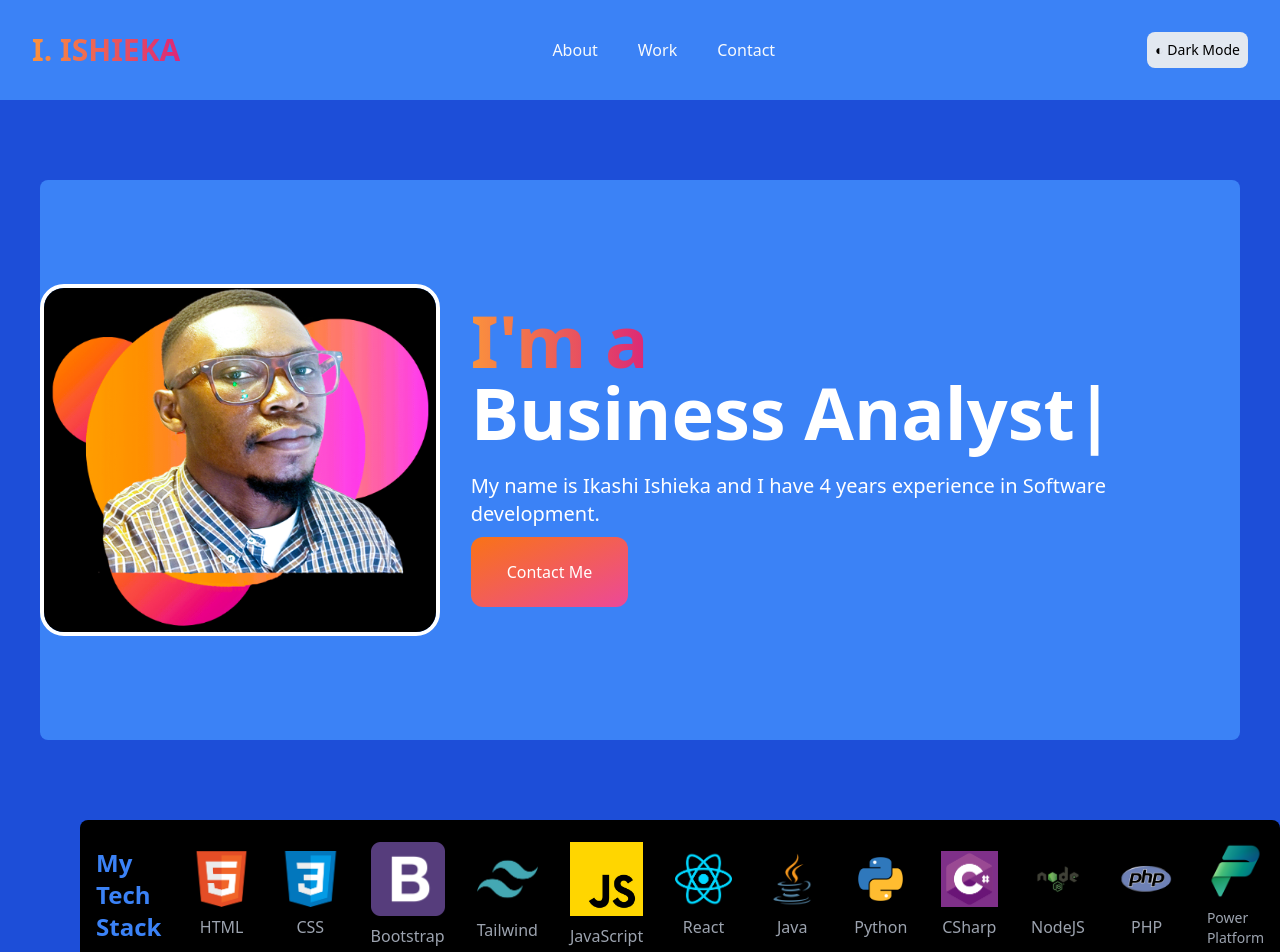
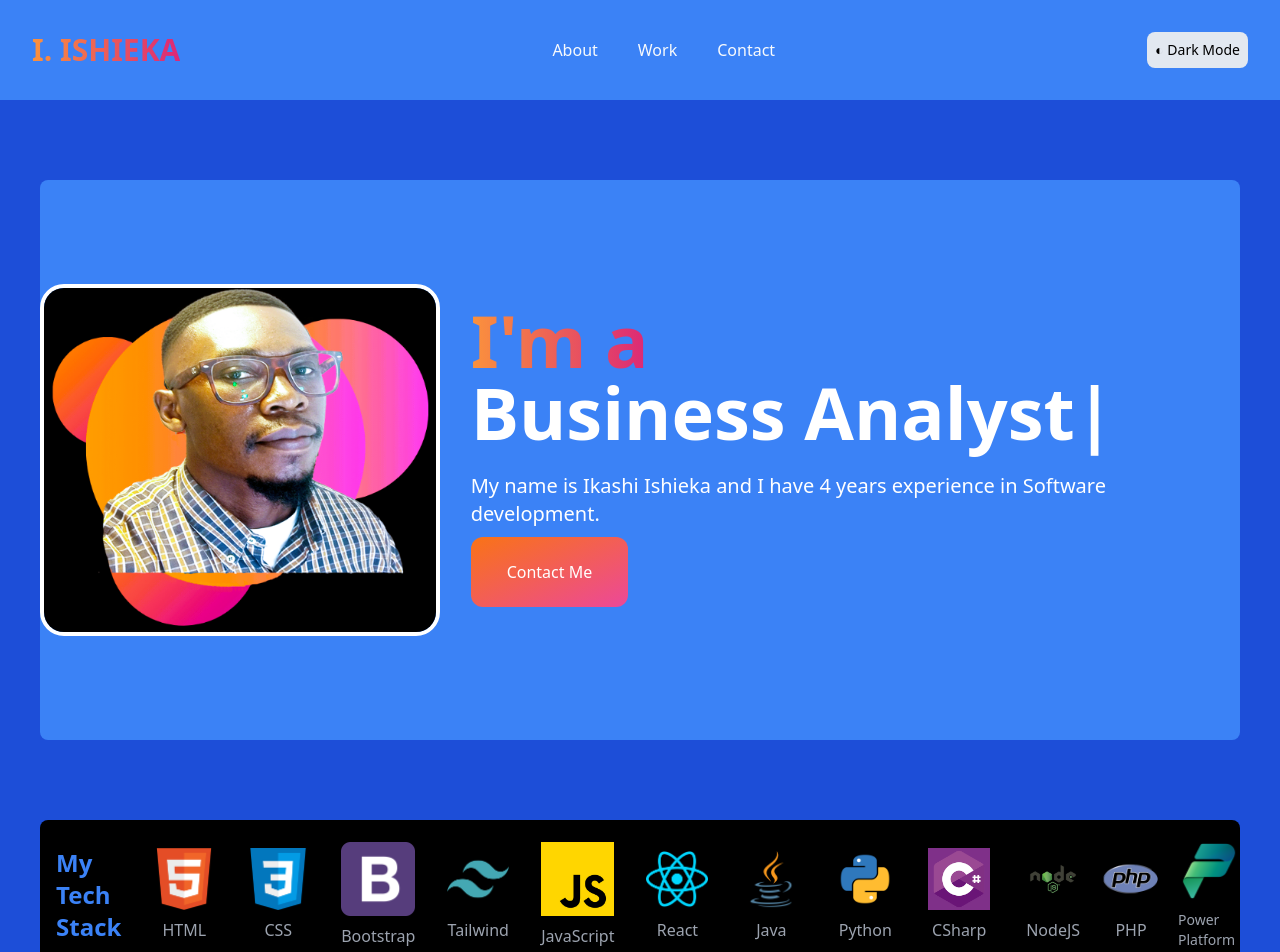
Before and after one commit to sam-guru/portfolio, a React (Create React App) app: page / in a window 1280 px wide. Shown: the top 952 px of the page. Built offline with nearby package versions, Linux system fonts and the light colour scheme.

Commit message:
skills padding adjusted

```diff
--- a/src/components/Skills.jsx
+++ b/src/components/Skills.jsx
@@ -24,7 +24,7 @@ const Skills = () => {
     }, []);
   return (
     <div data-aos="zoom-in" data-aos-delay="200"  className='mt-20 dark:border dark:border-gray-600 bg-black text-gray-400 min-h-[150px] max-w-[1200px] mx-auto grid grid-rows-3 grid-flow-col
-                        place-items-center md:flex md:justify-between md:items-center rounded-lg mr-2 md:mr-0'>
+                        place-items-center md:flex md:justify-between md:items-center rounded-lg'>
 
         <h2 className='row-span-3 text-blue-500 text-2xl md:tet-4xl font-bold m-4'>
             My <br /> Tech <br /> Stack
@@ -74,17 +74,17 @@ const Skills = () => {
             <img src={Csharp} alt="C#-logo" width={100} height={100}/>
             <p className='mt-2'>CSharp</p>
         </div>
-        <div className='flex flex-col items-center m-4 pr-4 md:pr-0 sm:my-0 w-[40px] md:w-[100px]'>
+        <div className='flex flex-col items-center m-4 mr-4 md:mr-0 sm:my-0 w-[40px] md:w-[100px]'>
             <img src={nodejs} alt="C#-logo" width={100} height={100}/>
             <p className='mt-2'>NodeJS</p>
         </div>
 
-        <div className='flex flex-col items-center m-4 pr-4 md:pr-0 sm:my-0 w-[40px] md:w-[100px]'>
+        <div className='flex flex-col items-center m-4 mr-4 md:mr-0 sm:my-0 w-[40px] md:w-[100px]'>
             <img src={php} alt="php-logo" width={100} height={100}/>
             <p className='mt-2'>PHP</p>
         </div>
 
-         <div className='flex flex-col items-center m-4 pr-4 md:pr-0 sm:my-0 w-[40px] md:w-[100px]'>
+         <div className='flex flex-col items-center m-4 mr-4 md:mr-0 sm:my-0 w-[40px] md:w-[100px]'>
             <img src={PowerPlatform} alt="bootstrap-logo" width={100} height={100}/>
             <p className='mt-2 text-sm'>Power Platform</p>
         </div>
```
